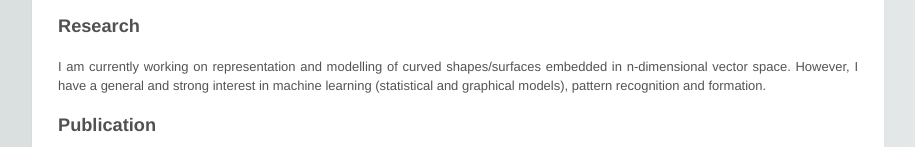
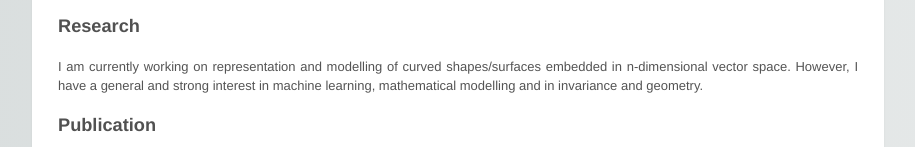
Before and after one commit to DemisseG/DemisseG.github.io, a plain HTML site: page index.html in a window 1280 px wide. Shown: the part 192-339 px from the top of the page, without its empty margins (182-1097 px from the left). Drawn offline with Linux system fonts and the light colour scheme.

Commit message:
Update index.html

```diff
--- a/index.html
+++ b/index.html
@@ -24,9 +24,7 @@
         <h3> Research</h3>
         <p align = "justify">
          I am currently working on representation and modelling of curved shapes/surfaces embedded in n-dimensional vector space.
-         However, I have a general and strong interest in machine learning (statistical and graphical models), pattern recognition and
-         formation.
-
+         However, I have a general and strong interest in machine learning, mathematical modelling and in invariance and geometry.
         </p>
         <h3>Publication</h3>
         <li>Girum Demisse, Djamila Aouada, and Bjorn Ottersten. "Similarity metric for curved shapes in Eculidean space". In <em>CVPR, 2016.</em></li>
```
